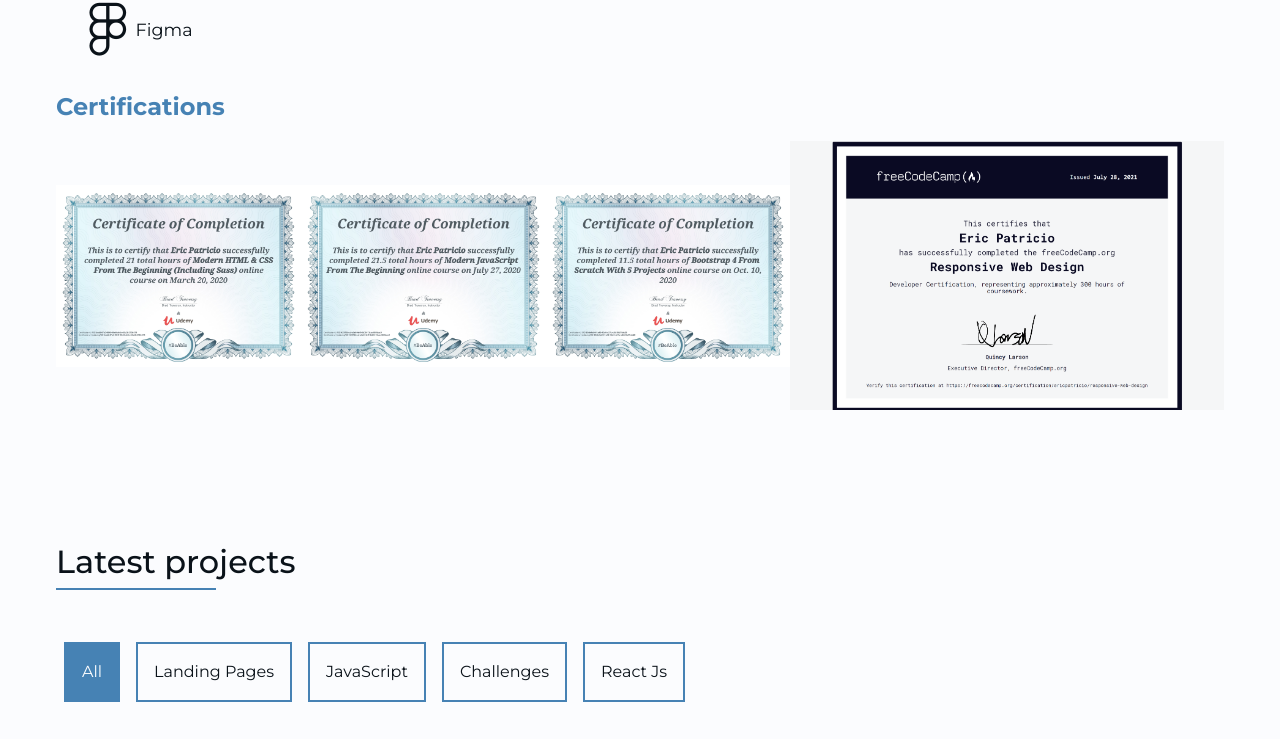
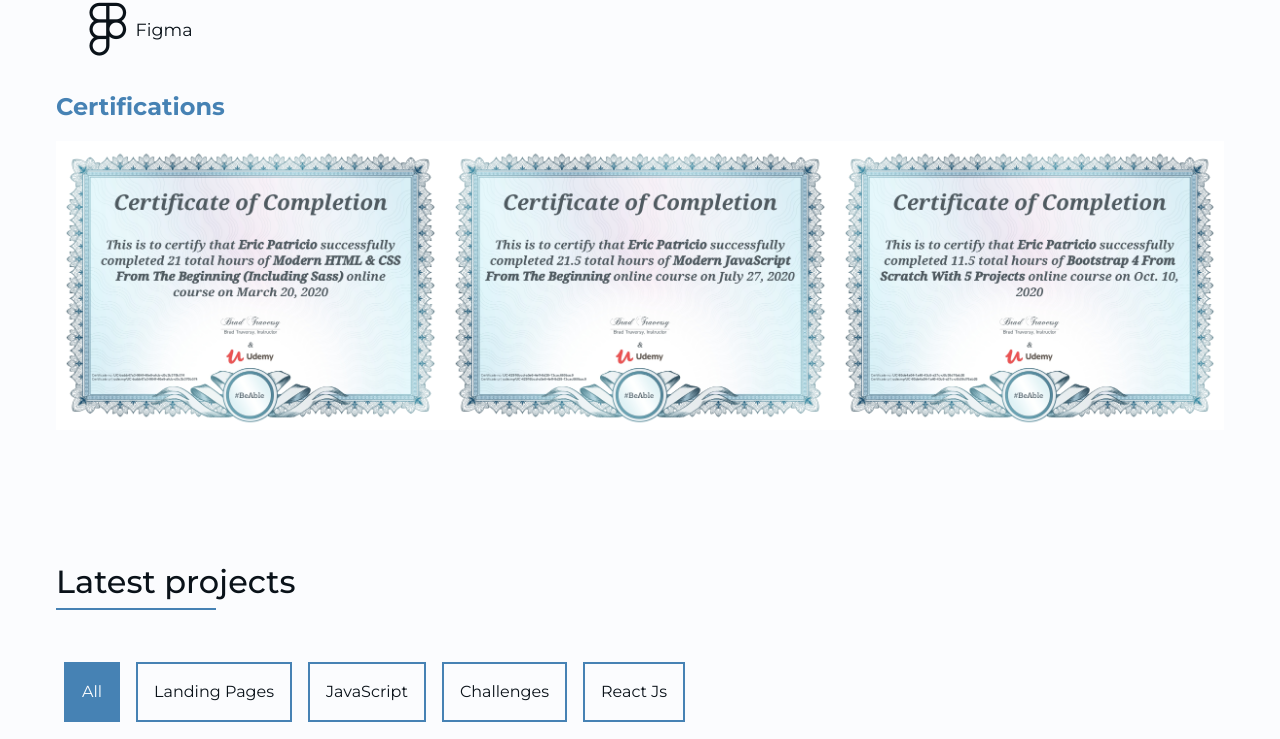
Before and after one commit to ericpatricio/ericpatricio-portfolio-website, a website: page index.html in a window 1280 px wide. Shown: the part 1609-2348 px from the top of the page. Drawn offline with Linux system fonts and the light colour scheme.

Commit message:
modified index.html

```diff
--- a/index.html
+++ b/index.html
@@ -152,9 +152,9 @@
           <a href="https://udemy-certificate.s3.amazonaws.com/image/UC-95de4a04-1a40-43c6-a37c-c6b38d76ab26.jpg"
             target="_blank" rel="noopener noreferrer"><img src="images/Certifications/Bootstrap 4.jpg"
               alt="image of a certificate"></a>
-          <a href="https://www.freecodecamp.org/certification/ericpatricio/responsive-web-design"
+          <!-- <a href="https://www.freecodecamp.org/certification/ericpatricio/responsive-web-design"
             target="_blank" rel="noopener noreferrer"><img src="images/Certifications/www.freecodecamp.org_certification_ericpatricio_responsive-web-design.png"
-              alt="image of a certificate"></a>
+              alt="image of a certificate"></a> -->
         </div>
       </div>
     </section>
```
